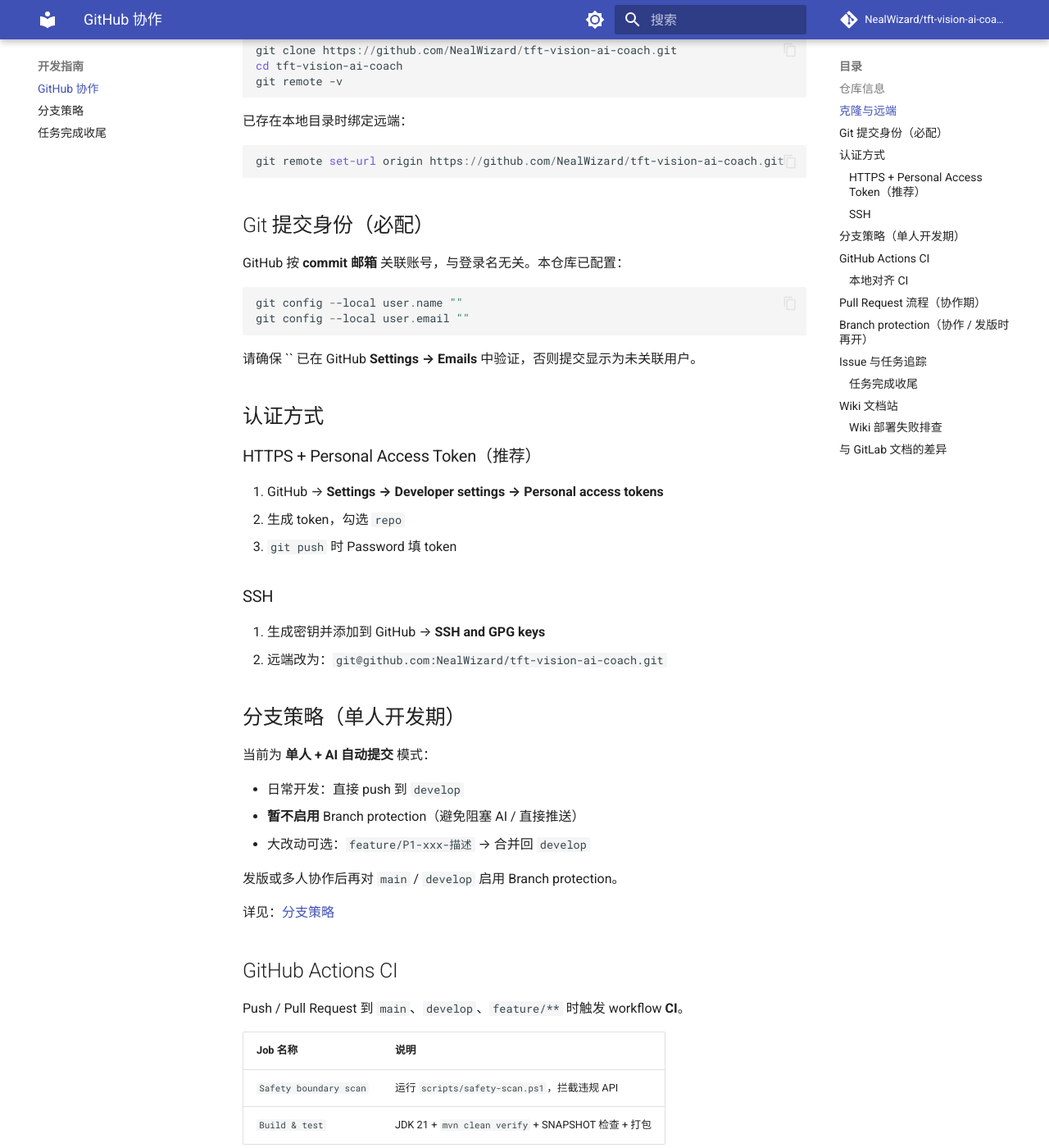
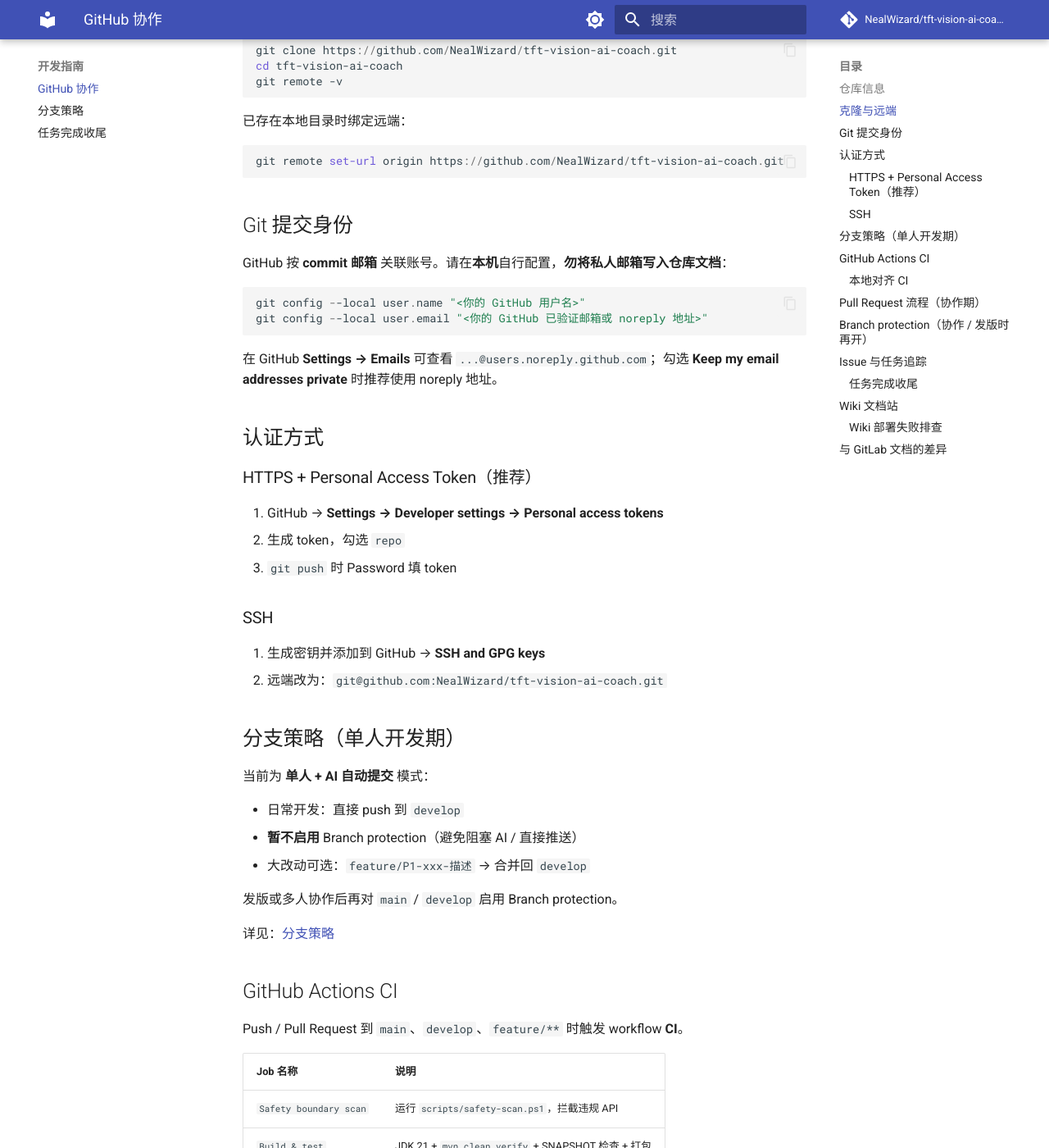
Before and after one commit to NealWizard/tft-vision-ai-coach, an MkDocs documentation site: the page built from docs/github/GITHUB.md, in a window 1280 px wide and 1400 px high, scrolled down 709 px. Shown: the whole window at 82% size. Built offline with MkDocs 1.6.1 and Material for MkDocs 9.7.7, drawn with Linux system fonts in a browser that asks for light colours; comment, search, counter and statistics services are not loaded; some of the changed text lies outside the part shown.

Commit message:
docs: 更新 Git 身份配置示例，移除私人路径与邮箱

````diff
--- a/docs/github/GITHUB.md
+++ b/docs/github/GITHUB.md
@@ -27,16 +27,16 @@
 git remote set-url origin https://github.com/NealWizard/tft-vision-ai-coach.git
 ```
 
-## Git 提交身份（必配）
+## Git 提交身份
 
-GitHub 按 **commit 邮箱** 关联账号，与登录名无关。本仓库已配置：
+GitHub 按 **commit 邮箱** 关联账号。请在**本机**自行配置，**勿将私人邮箱写入仓库文档**：
 
 ```powershell
-git config --local user.name ""
-git config --local user.email ""
+git config --local user.name "<你的 GitHub 用户名>"
+git config --local user.email "<你的 GitHub 已验证邮箱或 noreply 地址>"
 ```
 
-请确保 `` 已在 GitHub **Settings → Emails** 中验证，否则提交显示为未关联用户。
+在 GitHub **Settings → Emails** 可查看 `...@users.noreply.github.com`；勾选 **Keep my email addresses private** 时推荐使用 noreply 地址。
 
 ## 认证方式
 
````
Also changed, not shown: other parts of docs/github/GITHUB.md (+1 -1 lines), docs/getting-started/quickstart.md (+5 -3 lines), 1 other file.
